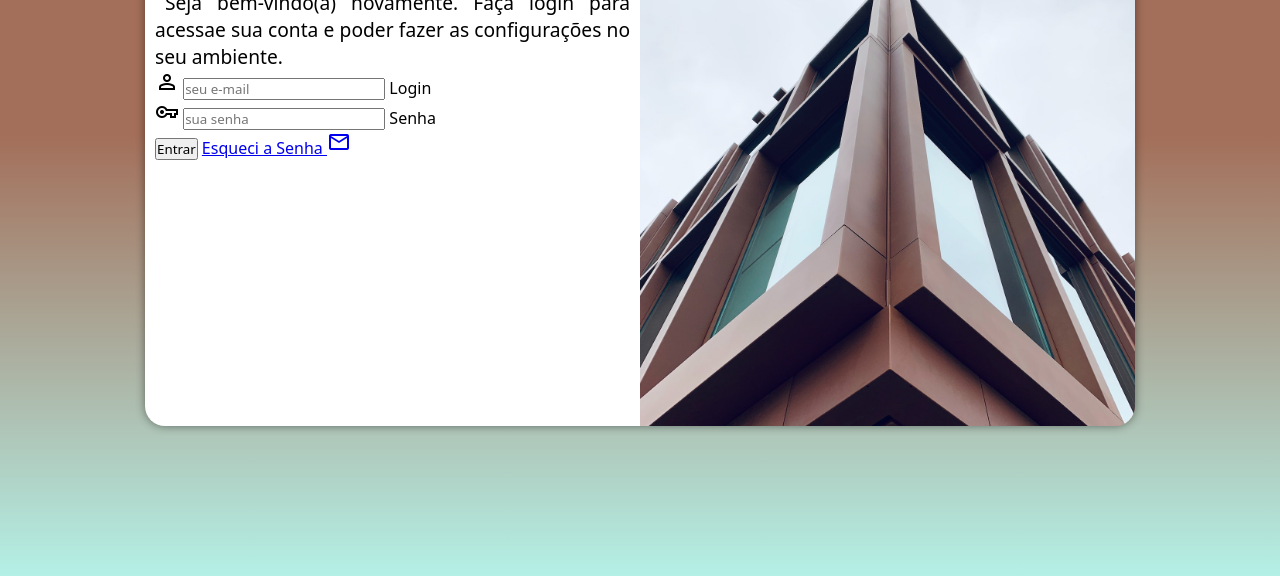
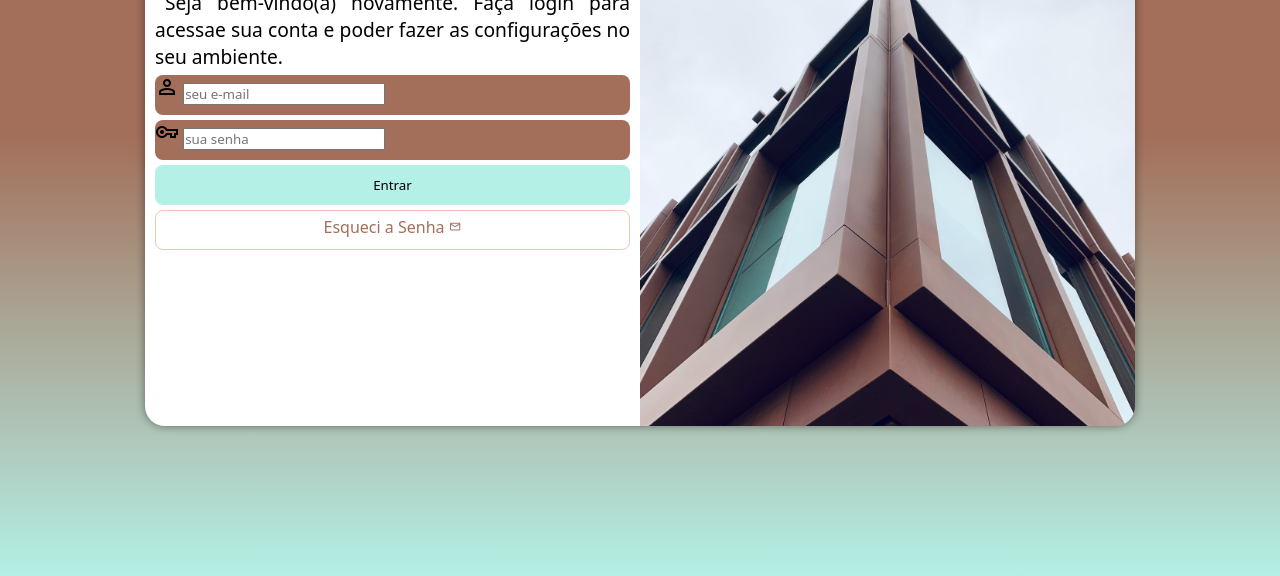
Before and after one commit to victorcarpinteiro/projeto_login, a plain HTML site: page index.html in a window 1280 px wide. Shown: the part 224-800 px from the top of the page. Drawn offline with nearby package versions, Linux system fonts and the light colour scheme.

Commit message:
formatação do formulário

```diff
--- a/estilos/style.css
+++ b/estilos/style.css
@@ -66,5 +66,50 @@ section#login > div#formulario > p{
     font-size: .8em;
     text-align: justify;
     text-indent: 10px;
-
 }
+div.campo > label{
+    display: none;
+}
+div.campo{
+    background-color: var(--cor03);
+    display: block;
+    width: 100%;
+    height: 40px;
+    margin: 5px 0px;
+    border-radius: 8px;
+}
+form > input[type=submit]{
+    display: block;
+    width: 100%;
+    height: 40px;
+    background-color: var(--cor01);
+    border: none;
+    border-radius: 8px;
+}
+form > input[type=submit]:hover{
+    background-color: #6ab6a9;
+    color: white;
+    transition: .3s;
+}
+form > .botao{
+display: block;
+width: 100%;
+height: 40px;
+border: 1px solid var(--cor02);
+text-align: center;
+border-radius: 8px;
+font-size: 1em;
+text-decoration: none;
+background-color: white;
+color: var(--cor03);
+margin-top: 5px;
+padding-top: 5px;
+}
+form > .botao:hover{
+    background-color: var(--cor02);
+    color: black;
+    transition: .3s;
+}
+form >.botao > span{
+    font-size: .8em;
+}
--- a/index.html
+++ b/index.html
@@ -30,7 +30,7 @@
                         <label for="isenha">Senha</label>
                     </div>
                     <input type="submit" value="Entrar">
-                    <a href="#">
+                    <a href="#" class="botao">
                         Esqueci a Senha
                         <span class="material-symbols-outlined">email</span>
                     </a>
```
